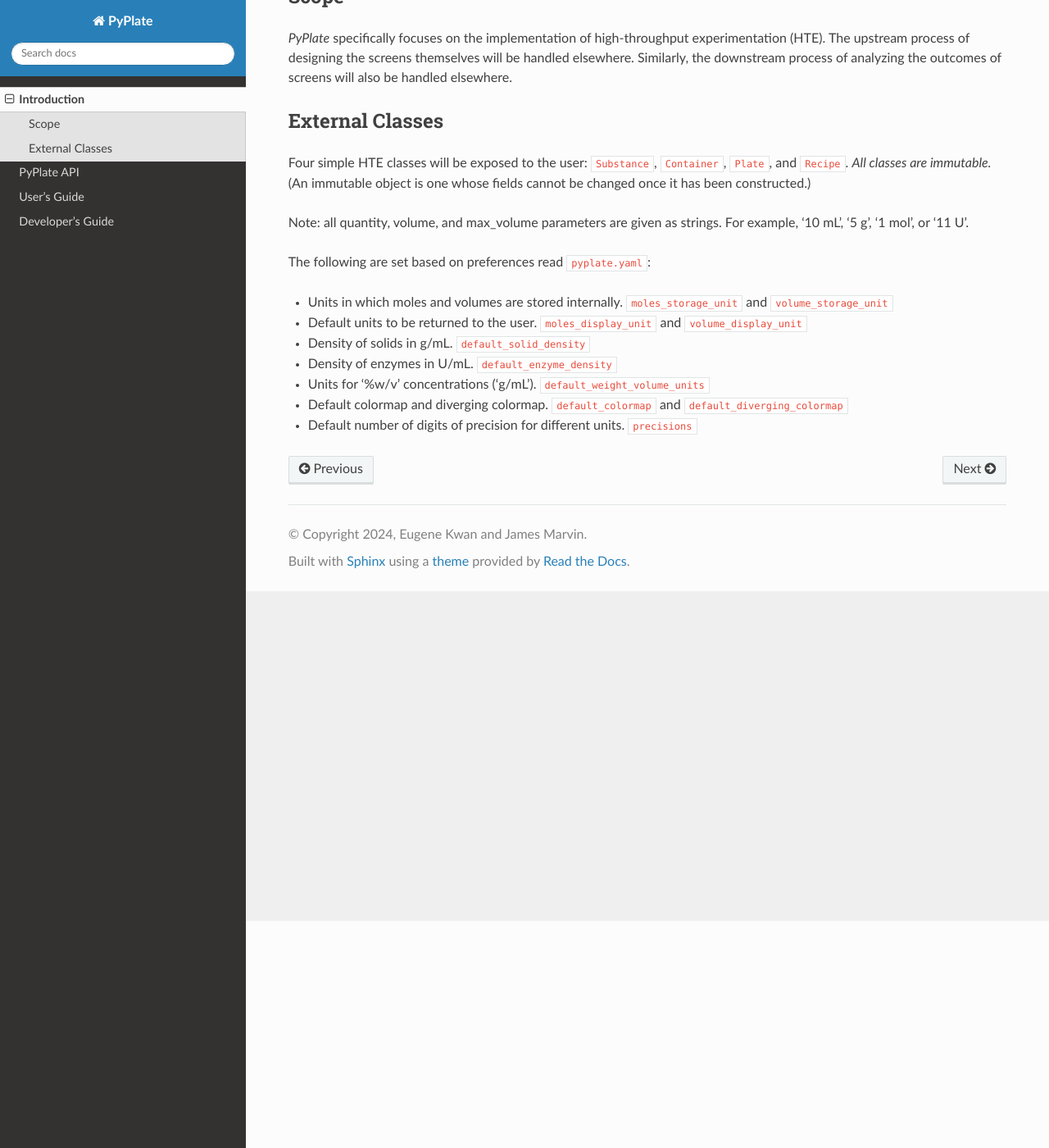
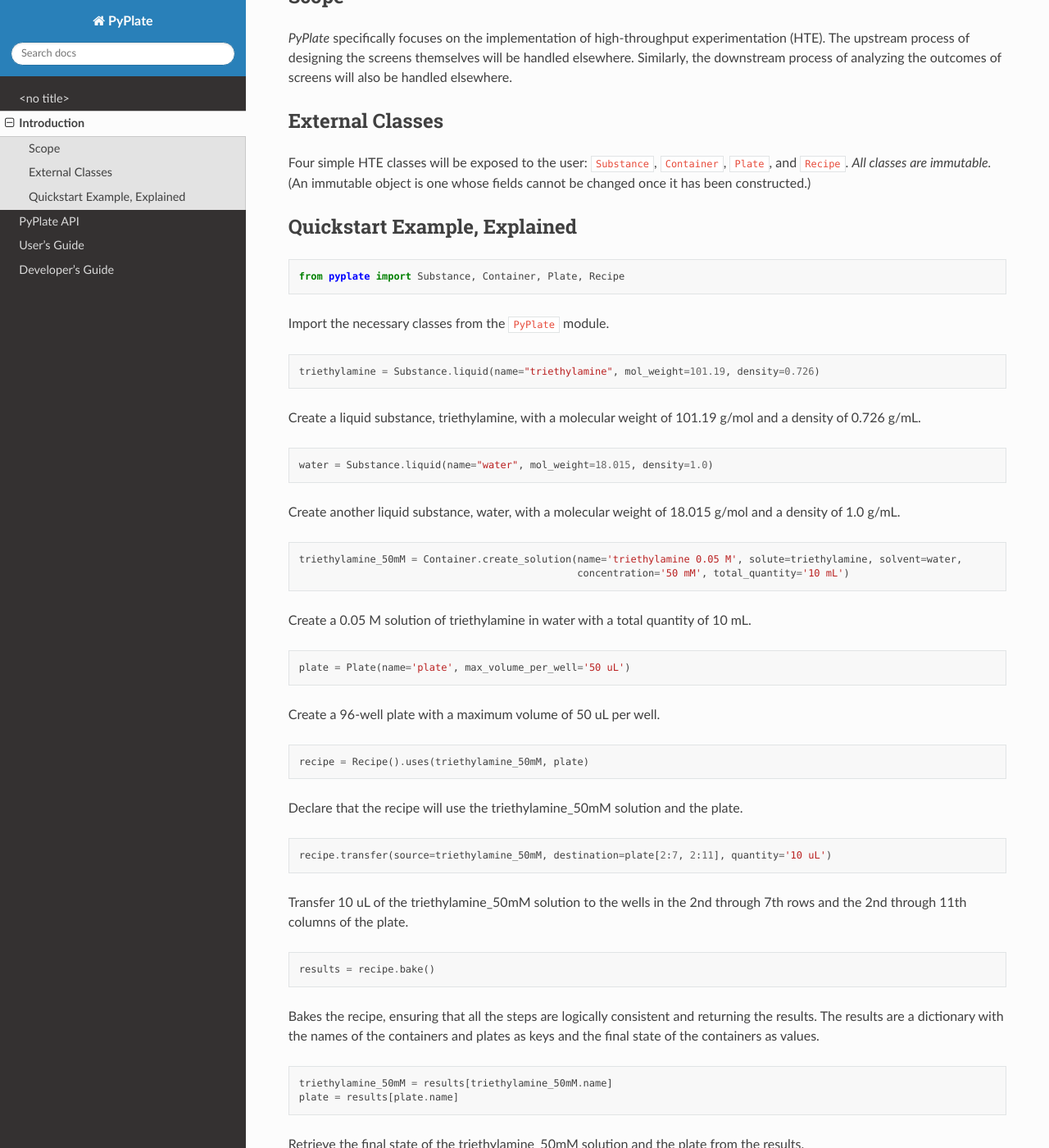
Before and after one commit to ekwan/PyPlate, a Sphinx documentation site: the page built from docs/source/introduction.rst, in a window 1280 px wide and 1400 px high, scrolled down 277 px. Shown: the whole window at 82% size. Built offline with Sphinx 7.4.7 and the Read the Docs theme 2.0.0, drawn with Linux system fonts in a browser that asks for light colours; some of the changed text lies outside the part shown.

Commit message:
Edited User's Guide. Removed module names from autodoc. Removed source link from navbar.

```diff
--- a/docs/source/conf.py
+++ b/docs/source/conf.py
@@ -65,3 +65,6 @@ html_theme = 'sphinx_rtd_theme'
 # so a file named "default.css" will overwrite the builtin "default.css".
 html_static_path = ['_static']
 html_css_files = ['custom.css']
+
+add_module_names = False
+html_show_sourcelink = False
--- a/docs/source/index.rst
+++ b/docs/source/index.rst
@@ -3,9 +3,10 @@
 .. mdinclude:: markdown/README.md
 
 .. toctree::
-   :maxdepth: 2
+   :maxdepth: 1
    :hidden:
 
+   self
    introduction
    pyplate
    users_guide
--- a/docs/source/introduction.rst
+++ b/docs/source/introduction.rst
@@ -23,20 +23,70 @@ Four simple HTE classes will be exposed to the user: ``Substance``,
 (An immutable object is one whose fields cannot be changed once it has
 been constructed.)
 
-Note: all quantity, volume, and max_volume parameters are given as
-strings. For example, ‘10 mL’, ‘5 g’, ‘1 mol’, or ‘11 U’.
+Quickstart Example, Explained
+"""""""""""""""""""""""""""""
 
-The following are set based on preferences read ``pyplate.yaml``:
+::
 
--  Units in which moles and volumes are stored internally.
-   ``moles_storage_unit`` and ``volume_storage_unit``
--  Default units to be returned to the user. ``moles_display_unit`` and
-   ``volume_display_unit``
--  Density of solids in g/mL. ``default_solid_density``
--  Density of enzymes in U/mL. ``default_enzyme_density``
--  Units for ‘%w/v’ concentrations (‘g/mL’).
-   ``default_weight_volume_units``
--  Default colormap and diverging colormap. ``default_colormap`` and
-   ``default_diverging_colormap``
--  Default number of digits of precision for different units.
-   ``precisions``
+    from pyplate import Substance, Container, Plate, Recipe
+
+Import the necessary classes from the ``PyPlate`` module.
+
+::
+
+    triethylamine = Substance.liquid(name="triethylamine", mol_weight=101.19, density=0.726)
+
+Create a liquid substance, triethylamine, with a molecular weight of 101.19 g/mol and a density of 0.726 g/mL.
+
+::
+
+    water = Substance.liquid(name="water", mol_weight=18.015, density=1.0)
+
+Create another liquid substance, water, with a molecular weight of 18.015 g/mol and a density of 1.0 g/mL.
+
+::
+
+    triethylamine_50mM = Container.create_solution(name='triethylamine 0.05 M', solute=triethylamine, solvent=water,
+                                                   concentration='50 mM', total_quantity='10 mL')
+
+Create a 0.05 M solution of triethylamine in water with a total quantity of 10 mL.
+
+::
+
+    plate = Plate(name='plate', max_volume_per_well='50 uL')
+
+Create a 96-well plate with a maximum volume of 50 uL per well.
+
+::
+
+    recipe = Recipe().uses(triethylamine_50mM, plate)
+
+Declare that the recipe will use the triethylamine_50mM solution and the plate.
+
+::
+
+    recipe.transfer(source=triethylamine_50mM, destination=plate[2:7, 2:11], quantity='10 uL')
+
+Transfer 10 uL of the triethylamine_50mM solution to the wells in the 2nd through 7th rows and the 2nd through 11th columns of the plate.
+
+::
+
+    results = recipe.bake()
+
+Bakes the recipe, ensuring that all the steps are logically consistent and returning the results.
+The results are a dictionary with the names of the containers and plates as keys and the final state of the containers as values.
+
+::
+
+    triethylamine_50mM = results[triethylamine_50mM.name]
+    plate = results[plate.name]
+
+Retrieve the final state of the triethylamine_50mM solution and the plate from the results.
+
+::
+
+    recipe.visualize(what=plate, mode='final', unit='uL', timeframe='all')
+
+Get a stylized dataframe of the volume in each well of ``plate`` in uL.
+
+.. image:: images/simple_visualization.png
```
Also changed, not shown: README.md (+4 -2 lines), docs/source/users_guide/working_with_containers.rst (+33 -48 lines), docs/source/users_guide/working_with_recipes.rst (+15 -7 lines).
